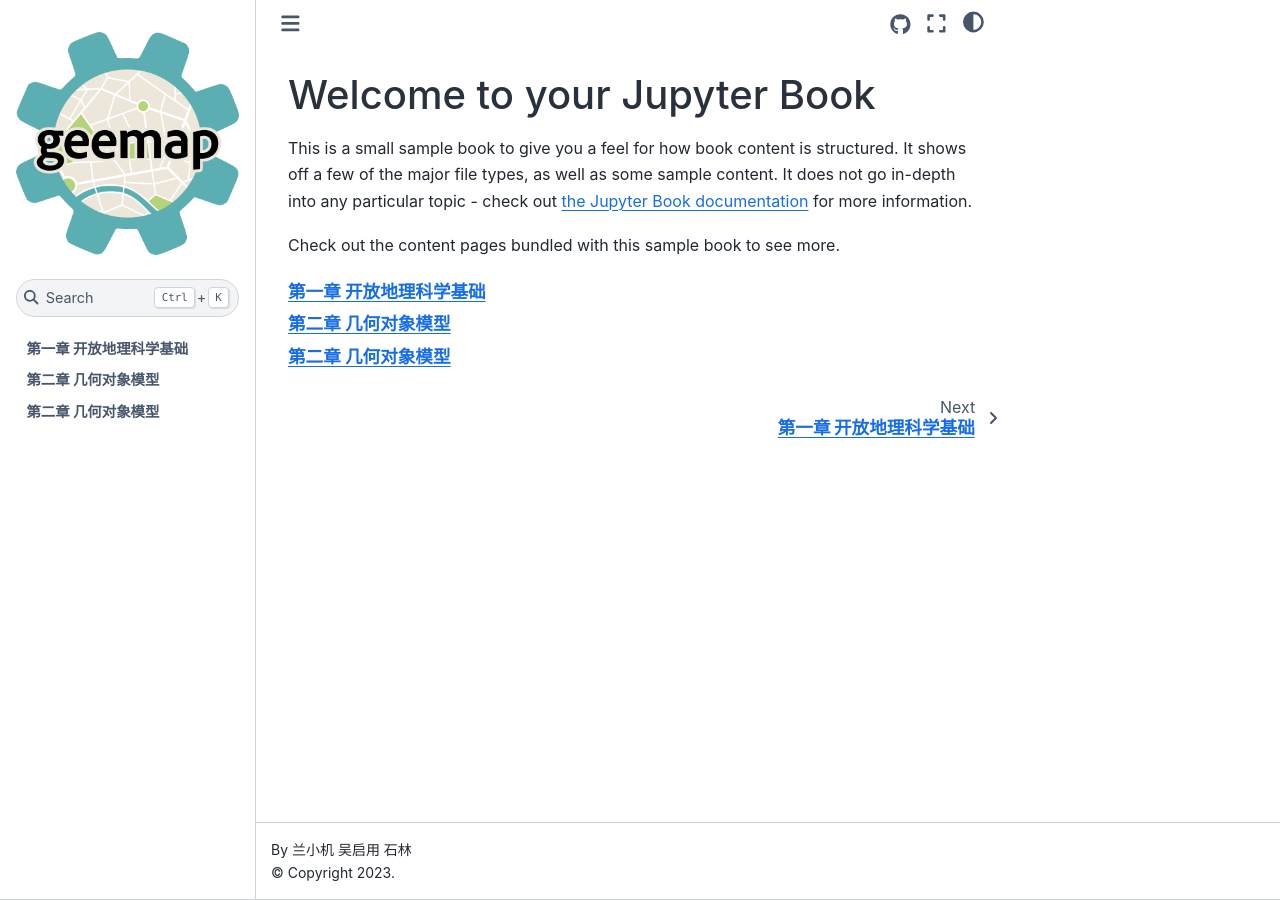
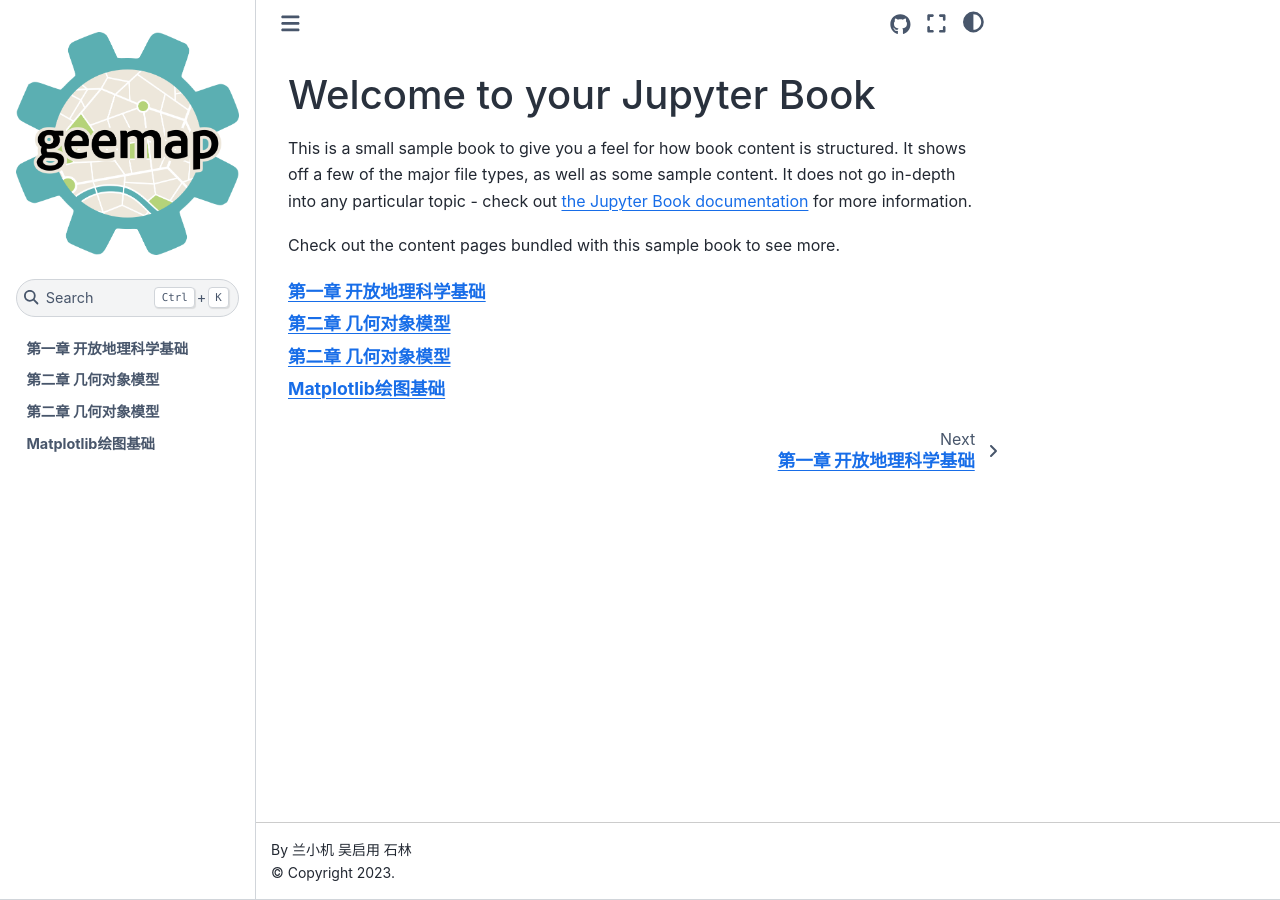
Before and after one commit to landcom8835/gdsbook-rep, a Jupyter Book: the page built from intro.md, in a window 1280 px wide. Built offline with Jupyter Book 1.0.4 settings and Sphinx 7.4.7 and the Sphinx Book theme 1.1.4, drawn with Linux system fonts in a browser that asks for light colours; part of the change alters nothing that is shown.

```diff
--- a/_config.yml
+++ b/_config.yml
@@ -29,3 +29,4 @@ sphinx:
 launch_buttons:
   notebook_interface: "jupyterlab"
   binderhub_url: "https://mybinder.org"
+  thebe: true
--- a/_toc.yml
+++ b/_toc.yml
@@ -6,3 +6,4 @@ chapters:
 - file: 第一章开放地理科学基础-4P
 - file: 第二章几何对象模型-4P
 - file: 第三章几何对象模型-ipynb
+- file: 空间数据可视化Matplotlib
```
Also changed, not shown: 空间数据可视化Matplotlib.ipynb (added).
